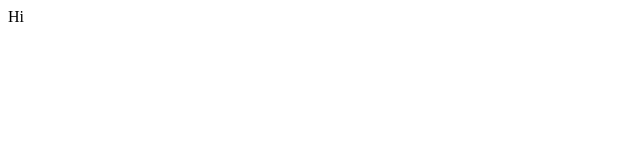
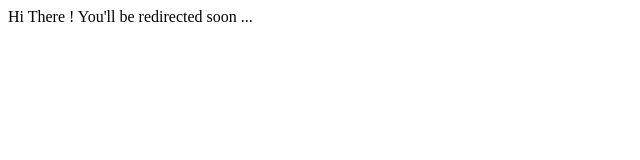
Before and after one commit to akash-joshi/redir, a plain HTML site: page index.html in a window 1280 px wide. Shown: the whole page, without its empty margins (0-640 px from the left). Drawn offline with Linux system fonts and the light colour scheme.

Commit message:
Update index.html

```diff
--- a/index.html
+++ b/index.html
@@ -1,5 +1,8 @@
+<head>
+<meta name="viewport" content="width=device-width, initial-scale=1.0">
+</head>
 <body>
-Hi
+Hi There ! You'll be redirected soon ...
 <script>
 const urlParams = new URLSearchParams(window.location.search);
 const site = urlParams.get('site');
```
